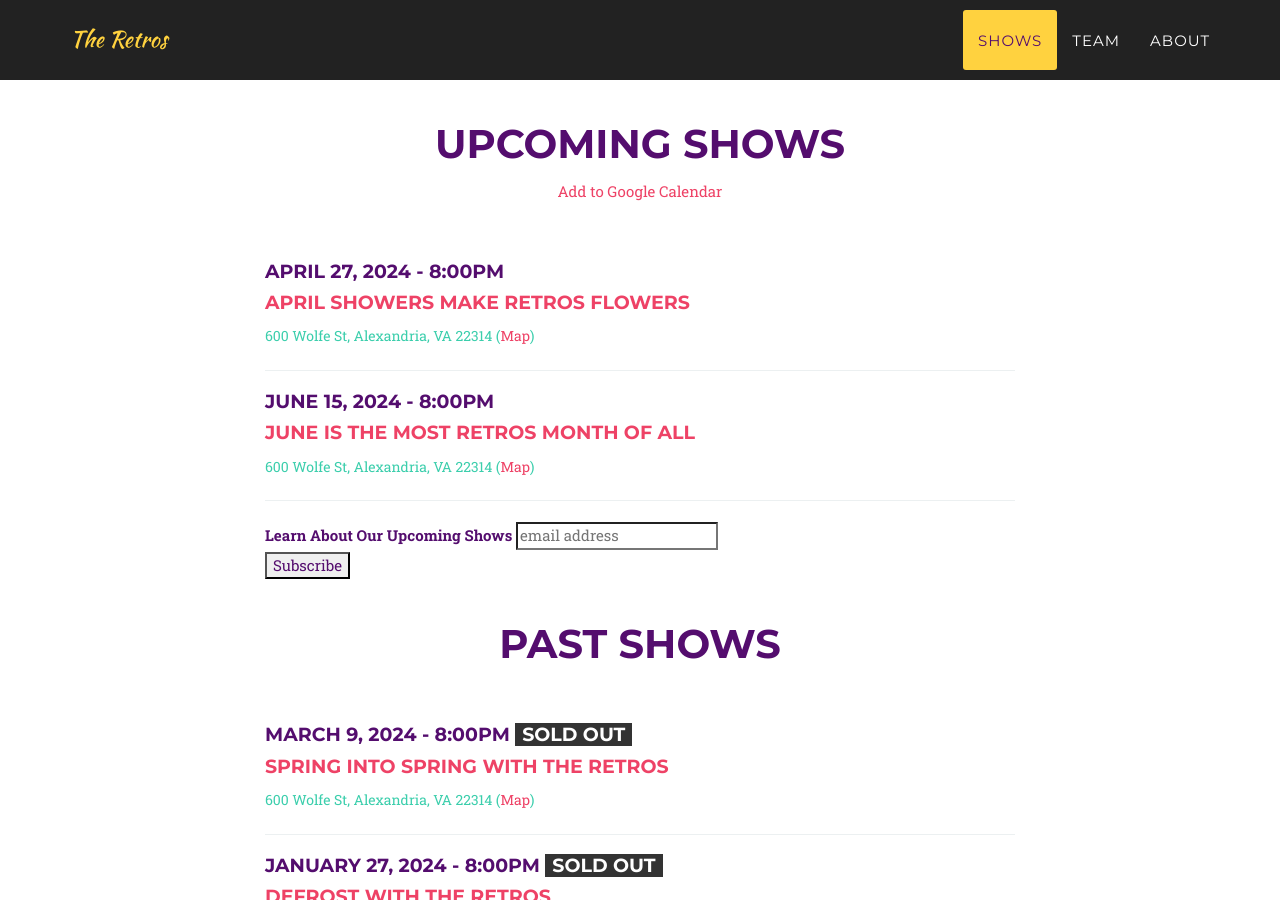
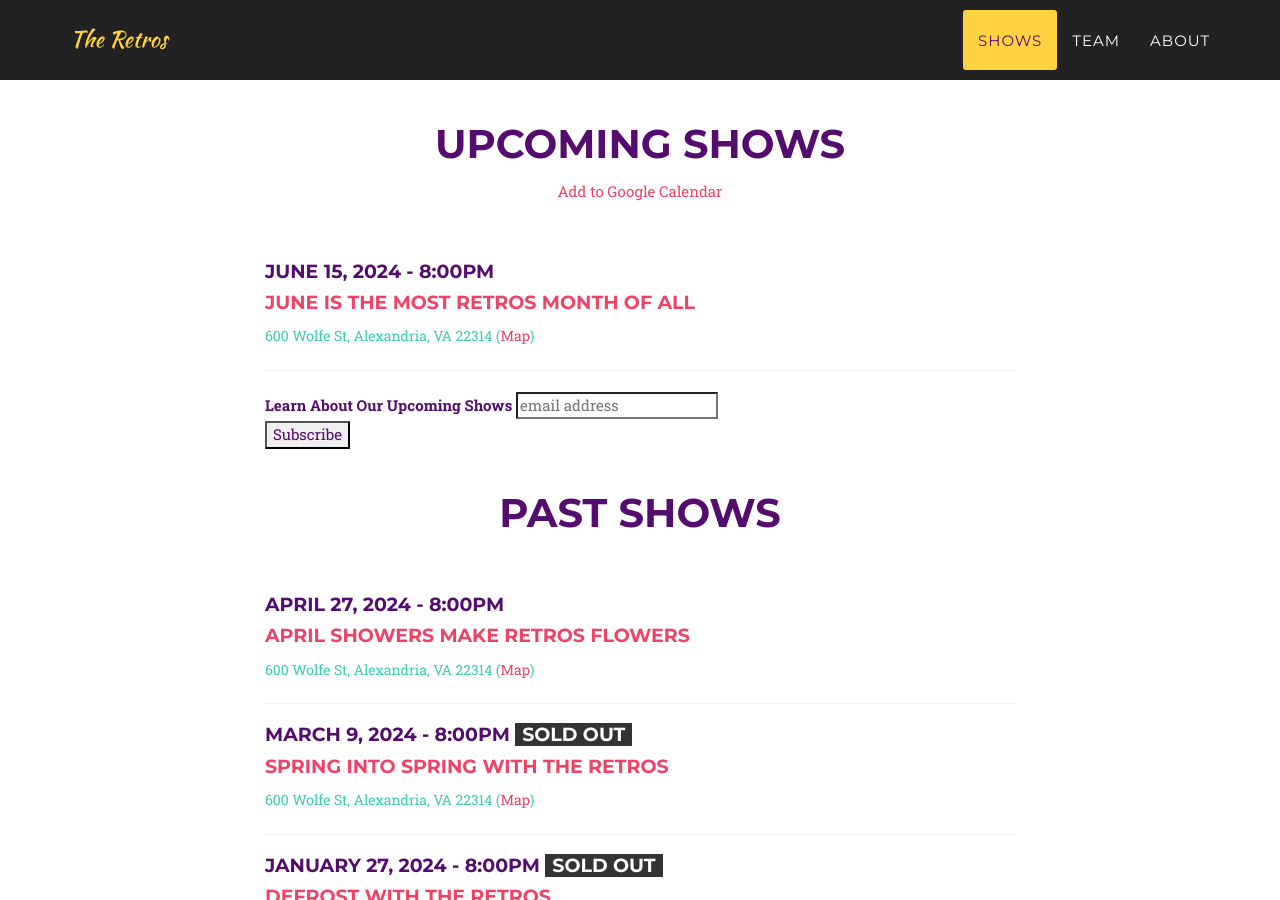
Before and after one commit to yig/RetrosImprovWeb, a Jekyll site: the page built from index.html, in a window 1280 px wide and 900 px high, scrolled down 911 px. Built offline with Jekyll 4.4.1, drawn with Linux system fonts in a browser that asks for light colours; some web fonts are replaced; comment, search, counter and statistics services are not loaded; part of the change alters nothing that is shown; some of the changed text lies outside the part shown.

```diff
--- a/_config.yml
+++ b/_config.yml
@@ -6,18 +6,18 @@ email: retrocessionist.improv@gmail.com
 description: "The Retros - Improv Comedy in Alexandria, VA"
 
 shows:
+- date: June 15, 2024
+  time: 8:00pm
+  title: "June is the Most Retros Month of All"
+  location: 600 Wolfe St, Alexandria, VA 22314
+  sold_out: False
+past_shows:
 - date: April 27, 2024
   time: 8:00pm
   title: "April Showers Make Retros Flowers"
   location: 600 Wolfe St, Alexandria, VA 22314
   url: https://www.eventbrite.com/e/free-improv-show-in-alexandria-tickets-882224345767
   sold_out: False
-- date: June 15, 2024
-  time: 8:00pm
-  title: "June is the Most Retros Month of All"
-  location: 600 Wolfe St, Alexandria, VA 22314
-  sold_out: False
-past_shows:
 - date: March 9, 2024
   time: 8:00pm
   title: "Spring into Spring with The Retros"
```
